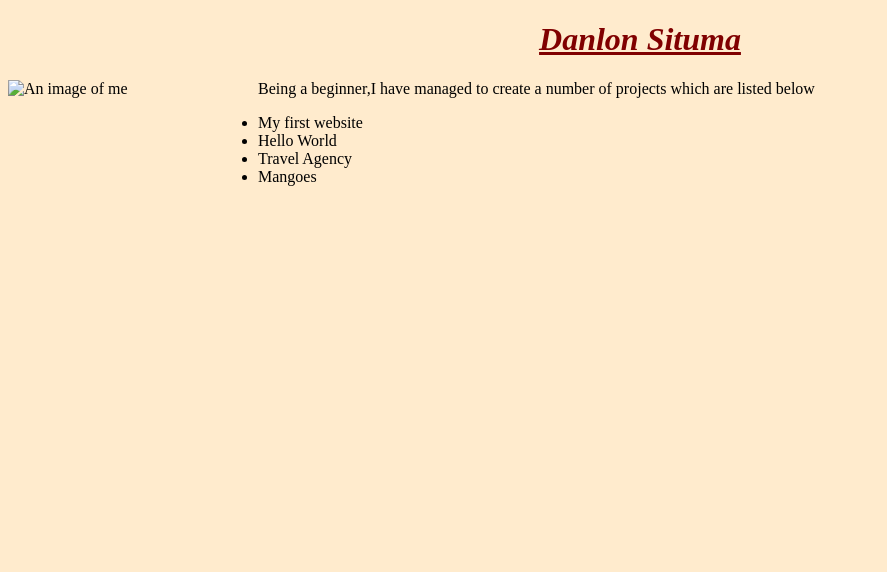
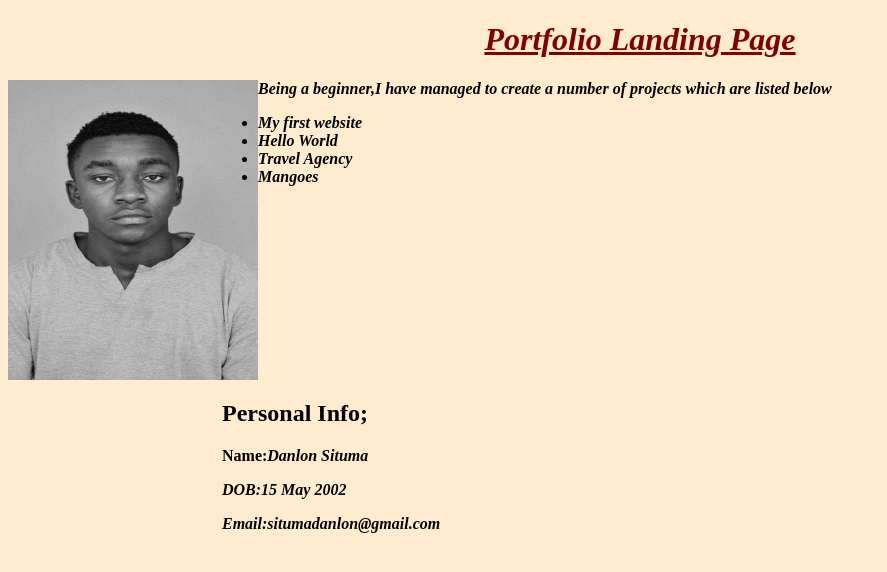
Before and after one commit to Dasi202/Portfolio-Landing-page, a plain HTML site: page index.html in a window 1280 px wide. Shown: the whole page, without its empty margins (0-887 px from the left). Drawn offline with Linux system fonts and the light colour scheme.

Commit message:
Add Personal info section

```diff
--- a/index.html
+++ b/index.html
@@ -5,8 +5,15 @@
         <link href="css/styles.css" rel="stylesheet" type="text/css">
     </head>
     <body>
-      <h1>Danlon Situma</h1>
-      <img class="resize" src="mypic.jpg" alt="An image of me">
+        <div class="wrappeer">
+            <h1>Portfolio Landing Page</h1>
+      <img class="resize" src="images/mypic.jpg" alt="An image of me">
+      <div class="column">
+          <h2>Personal Info;</h2>
+          <p><strong>Name:<em>Danlon Situma</p>
+          <p><strong>DOB:<em>15 May 2002</p>
+          <p><strong>Email:<em>situmadanlon@gmail.com</p>
+      </div>
           <p>Being a beginner,I have managed to create a number of projects which are listed below</p>
           <ul>
               <li>My first website</li>
@@ -14,5 +21,6 @@
               <li>Travel Agency</li>
               <li>Mangoes</li>
           </ul>
+        </div>
     </body>
 </html>
```
